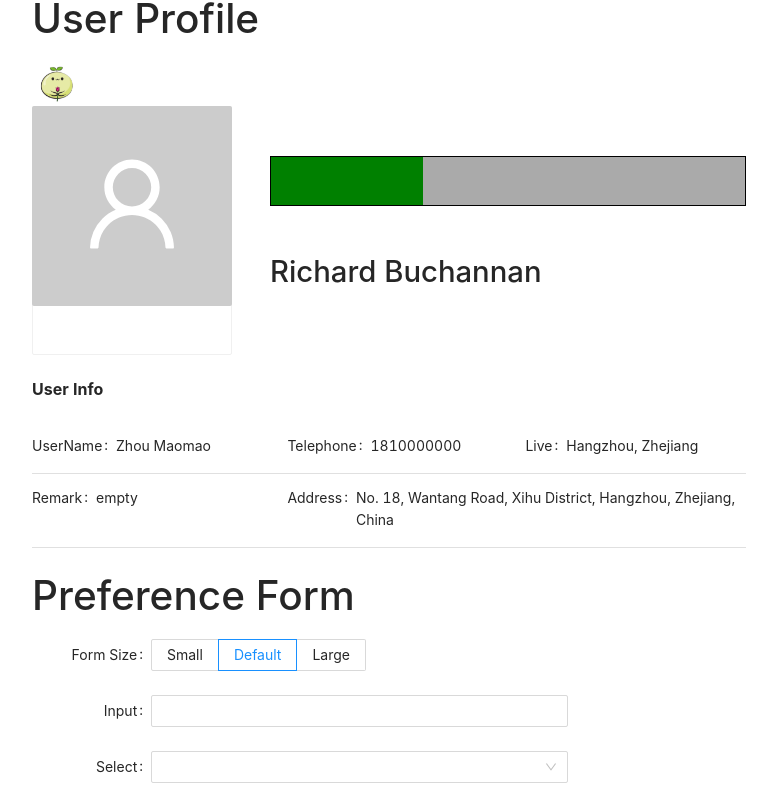
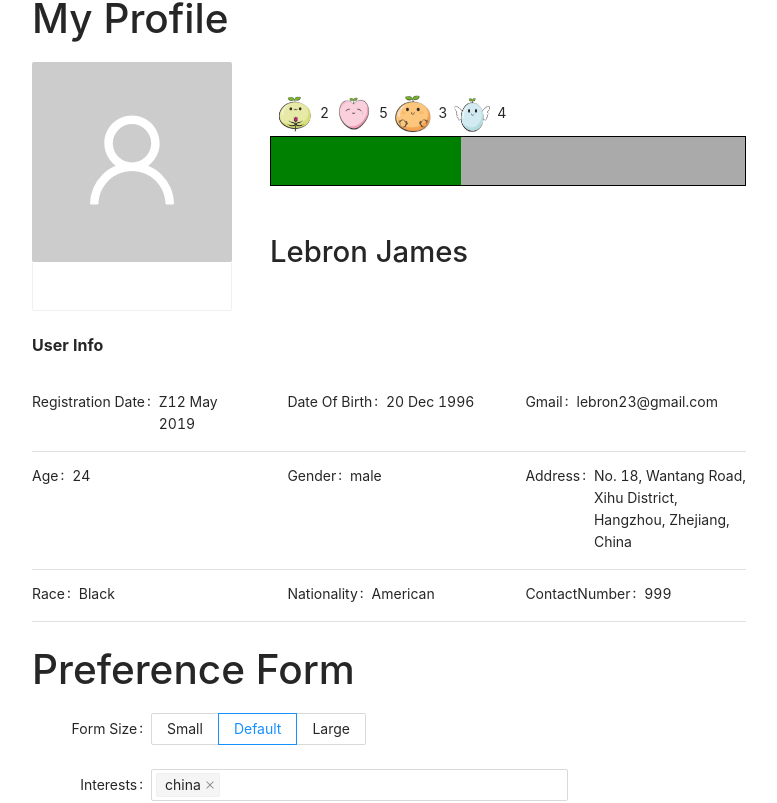
Before and after one commit to cfg2020apac/team-24, a React (Create React App) app in the folder client/: page /profile/1 in a window 1280 px wide. Shown: the part 277-1080 px from the top of the page, without its empty margins (251-1028 px from the left). Built offline with nearby package versions, Linux system fonts and the light colour scheme.

Commit message:
change events.json to array and update some parts in profile page

```diff
--- a/client/src/routes/profile/Profile.js
+++ b/client/src/routes/profile/Profile.js
@@ -11,9 +11,7 @@ import { Row, Col } from "antd";
 import ProfileDetail from "./ProfileDetails";
 import ProfileForm from "./ProfileForm";
 import Languages from "./Languages";
-//import json
 import profileJson from "../../assets/json/profile.json";
-//import image
 
 const GREETINGS = {
   noOne: ["", ""],
@@ -31,6 +29,7 @@ const ProfilePage = (props) => {
   const {
     match: { params },
   } = props;
+  const [user, setUser] = useState("");
   const [currentUser] = useContext(CurrentUserContext);
 
   function sleep(ms) {
@@ -39,11 +38,11 @@ const ProfilePage = (props) => {
 
   useEffect(() => {
     console.log(currentUser);
-    console.log(profileData.profiles.Profile1);
+    // console.log(profileData.profiles.Profile1);
     var user = profileData.profiles.Profile1;
     if (currentUser.token && params.id === currentUser.userId) {
       // const client = getClient(currentUser.token)
-
+      setUser(user);
       setUserId(user.Id);
       setName(user.firstName + user.lastName);
       setEmail("currentUser.uesrId");
@@ -70,11 +69,11 @@ const ProfilePage = (props) => {
       const variables = {
         id: params.id,
       };
-
-      setUserId("data.me.id");
-      setName("data.me.name");
-      setEmail("data.me.email");
-      setGreetings(GREETINGS.user);
+      setUser(user);
+      setUserId(user.Id);
+      setName(user.firstName + " " + user.lastName);
+      setEmail("currentUser.uesrId");
+      setGreetings(GREETINGS.me);
       setLoading(false);
 
       // client.query({
@@ -97,31 +96,40 @@ const ProfilePage = (props) => {
       ) : (
         <>
           <h1>{greetings[0]} Profile</h1>
-          <img src={require("../../assets/img/sticker_1.png")} />
 
           <Row className="">
             <Col md={8}>
               <ProfileCard name={name} id={userId} />
             </Col>
-            <Col md={16} style={({ display: "flex" }, { marginTop: 50 })}>
+            <Col md={16} style={({ display: "flex" }, { marginTop: 30 })}>
               <div style={{ width: "100%" }}>
-                <progress id="file" value="32" max="100" className="level-bar">
+                <div>
+                  <img src={require("../../assets/img/sticker_1.png")} />
+                  <span>{user.Stickers.Sticker1.Quantity}</span>
+                  <img src={require("../../assets/img/sticker_2.png")} />
+                  <span>{user.Stickers.sticker2.quantity}</span>
+                  <img src={require("../../assets/img/sticker_3.png")} />
+                  <span>{user.Stickers.sticker3.quantity}</span>
+                  <img src={require("../../assets/img/sticker_4.png")} />
+                  <span>{user.Stickers.sticker4.quantity}</span>
+                </div>
+                <progress id="file" value="40" max="100" className="level-bar">
                   {" "}
-                  32%{" "}
+                  40%{" "}
                 </progress>
                 <br />
                 <br />
                 <br />
-                <h2>Richard Buchannan</h2>
+                <h2>{name}</h2>
               </div>
             </Col>
           </Row>
           <br />
           <Row>
-            <ProfileDetail />
+            <ProfileDetail user={user} />
           </Row>
           <h1>Preference Form</h1>
-          <ProfileForm />
+          <ProfileForm user={user} />
           <h3>Languages</h3>
           <Languages />
         </>
--- a/client/src/routes/profile/ProfileDetails.js
+++ b/client/src/routes/profile/ProfileDetails.js
@@ -4,18 +4,31 @@ import { Descriptions } from "antd";
 
 const { Meta } = Card;
 
-const ProfileDetail = ({ name, id }) => {
+const ProfileDetail = ({ user }) => {
+  console.log(user);
   return (
     <>
       <div>
         {" "}
         <Descriptions title="User Info">
-          <Descriptions.Item label="UserName">Zhou Maomao</Descriptions.Item>
-          <Descriptions.Item label="Telephone">1810000000</Descriptions.Item>
-          <Descriptions.Item label="Live">Hangzhou, Zhejiang</Descriptions.Item>
-          <Descriptions.Item label="Remark">empty</Descriptions.Item>
+          <Descriptions.Item label="Registration Date">
+            Z{user.registrationDate}
+          </Descriptions.Item>
+          <Descriptions.Item label="Date Of Birth">
+            {user.dateOfBirth}
+          </Descriptions.Item>
+          <Descriptions.Item label="Gmail">{user.Gmail}</Descriptions.Item>
+          <Descriptions.Item label="Age">{user.Age}</Descriptions.Item>
+          <Descriptions.Item label="Gender">{user.Gender}</Descriptions.Item>
           <Descriptions.Item label="Address">
             No. 18, Wantang Road, Xihu District, Hangzhou, Zhejiang, China
+          </Descriptions.Item>
+          <Descriptions.Item label="Race">{user.Race}</Descriptions.Item>
+          <Descriptions.Item label="Nationality">
+            {user.Nationality}
+          </Descriptions.Item>
+          <Descriptions.Item label="ContactNumber">
+            {user.ContactNumber}
           </Descriptions.Item>
         </Descriptions>
       </div>
--- a/client/src/routes/profile/ProfileForm.js
+++ b/client/src/routes/profile/ProfileForm.js
@@ -1,18 +1,7 @@
 import React, { useState } from "react";
-import {
-  Form,
-  Input,
-  Button,
-  Radio,
-  Select,
-  Cascader,
-  DatePicker,
-  InputNumber,
-  TreeSelect,
-  Switch,
-} from "antd";
-
-const ProfileForm = () => {
+import { Form, Input, Button, Radio, Select, Cascader, Switch } from "antd";
+const { Option } = Select;
+const ProfileForm = (user) => {
   const [componentSize, setComponentSize] = useState("default");
 
   const onFormLayoutChange = ({ size }) => {
@@ -42,11 +31,52 @@ const ProfileForm = () => {
             <Radio.Button value="large">Large</Radio.Button>
           </Radio.Group>
         </Form.Item>
-        <Form.Item label="Input">
-          <Input />
+        <Form.Item label="Interests">
+          <Select
+            mode="multiple"
+            style={{ width: "100%" }}
+            placeholder="select one or more interest"
+            defaultValue={["china"]}
+            optionLabelProp="label"
+          >
+            <Option value="Reading" label="Reading">
+              <div className="demo-option-label-item">
+                <span role="img" aria-label="Reading">
+                  {/* 🇨🇳 */}
+                </span>
+                Reading
+              </div>
+            </Option>
+            <Option value="usa" label="USA">
+              <div className="demo-option-label-item">
+                <span role="img" aria-label="USA">
+                  🇺🇸
+                </span>
+                USA (美国)
+              </div>
+            </Option>
+            <Option value="japan" label="Japan">
+              <div className="demo-option-label-item">
+                <span role="img" aria-label="Japan">
+                  🇯🇵
+                </span>
+                Japan (日本)
+              </div>
+            </Option>
+            <Option value="korea" label="Korea">
+              <div className="demo-option-label-item">
+                <span role="img" aria-label="Korea">
+                  🇰🇷
+                </span>
+                Korea (韩国)
+              </div>
+            </Option>
+          </Select>
         </Form.Item>
         <Form.Item label="Select">
           <Select>
+            <Select.Option value="demo">Demo</Select.Option>
+            <Select.Option value="demo">Demo</Select.Option>
             <Select.Option value="demo">Demo</Select.Option>
           </Select>
         </Form.Item>
```
Also changed, not shown: client/src/assets/json/events.json (+6 -6 lines), 1 other file (tests, documents, lock files or other folders).
